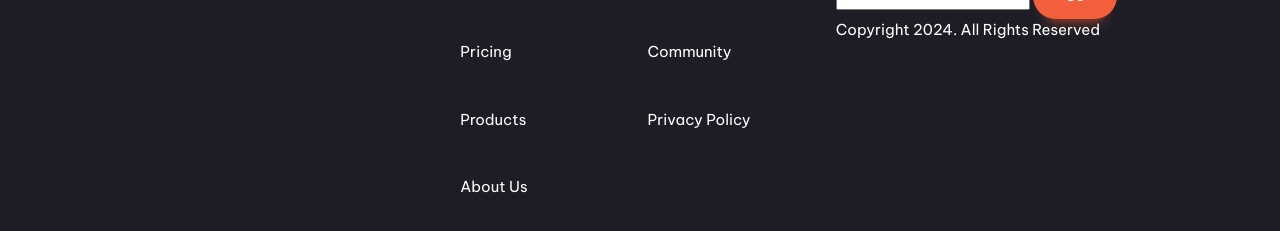
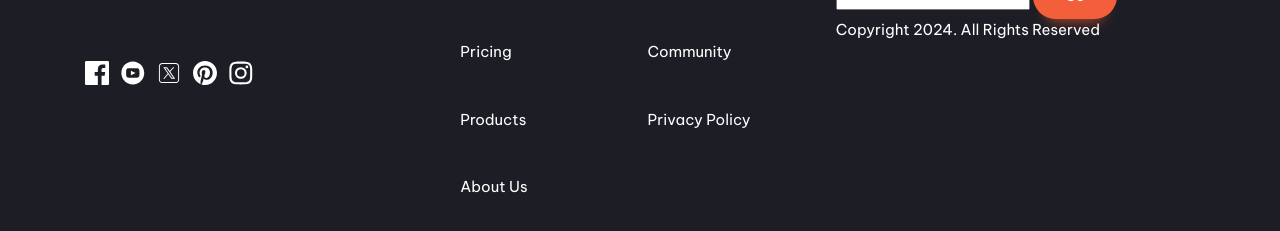
Before and after one commit to ruben-arcos/fem-manage-landing-page, a website built with Vite: page index.html in a window 1280 px wide. Shown: the part 1951-2182 px from the top of the page. Built offline with nearby package versions, Linux system fonts and the light colour scheme.

Commit message:
created new svg files for social icons shown in the footer section. started styling the icons as well.

```diff
--- a/index.html
+++ b/index.html
@@ -147,10 +147,7 @@
               </p>
             </div>
             <div class="justify-self-end-md">
-              <button
-                class="button capitalize"
-                data-type="inverted"
-              >
+              <button class="button capitalize" data-type="inverted">
                 get started
               </button>
             </div>
@@ -164,12 +161,36 @@
         <div class="even-columns">
           <div>
             <a href="#"><img src="images/logo.svg" alt="Manage" /></a>
-            <ul role="list" aria-label="social links">
-              <li><a href="#" aria-label="facebook"></a></li>
-              <li><a href="#" aria-label="youtube"></a></li>
-              <li><a href="#" aria-label="x"></a></li>
-              <li><a href="#" aria-label="pinterest"></a></li>
-              <li><a href="#" aria-label="instagram"></a></li>
+            <ul class="social-list" role="list" aria-label="social links">
+              <li>
+                <a href="#" aria-label="Social links">
+                  <svg class="social-icon">
+                    <use
+                      xlink:href="images/social-icons.svg#icon-facebook"
+                    ></use>
+                  </svg>
+                </a>
+              </li>
+              <li><a href="#" aria-label="youtube">
+                <svg class="social-icon">
+                  <use xlink:href="images/social-icons.svg#icon-youtube"></use>
+                </svg>
+              </a></li>
+              <li><a href="#" aria-label="Social links">
+                <svg class="social-icon">
+                  <use xlink:href="images/social-icons.svg#icon-tx"></use>
+                </svg>
+              </a></li>
+              <li><a href="#" aria-label="Social links">
+                <svg class="social-icon">
+                  <use xlink:href="images/social-icons.svg#icon-pinterest"></use>
+                </svg>
+              </a></li>
+              <li><a href="#" aria-label="Social links">
+                <svg class="social-icon">
+                  <use xlink:href="images/social-icons.svg#icon-instagram"></use>
+                </svg>
+              </a></li>
             </ul>
           </div>
           <div>
--- a/style.css
+++ b/style.css
@@ -277,6 +277,28 @@ p[data-width="wide"] {
   color: var(--clr-accent-400);
 }
 
+/* social list */
+
+.social-list {
+  display: flex;
+  gap: var(--size-300);
+}
+
+.social-icon {
+  width: var(--size-600);
+  fill: var(--clr-neutral-100);
+}
+
+.social-list a:is(:hover, :focus) .social-icon {
+  fill: var(--clr-accent-400);
+}
+
+@media (min-width: 50em) {
+  .social-icon {
+    width: var(--size-500);
+  }
+}
+
 /* call to action (cta) */
 
 .cta {
```
Also changed, not shown: images/icon-tx.svg (added), images/icon-x.svg (added), images/social-icons.svg (added).
